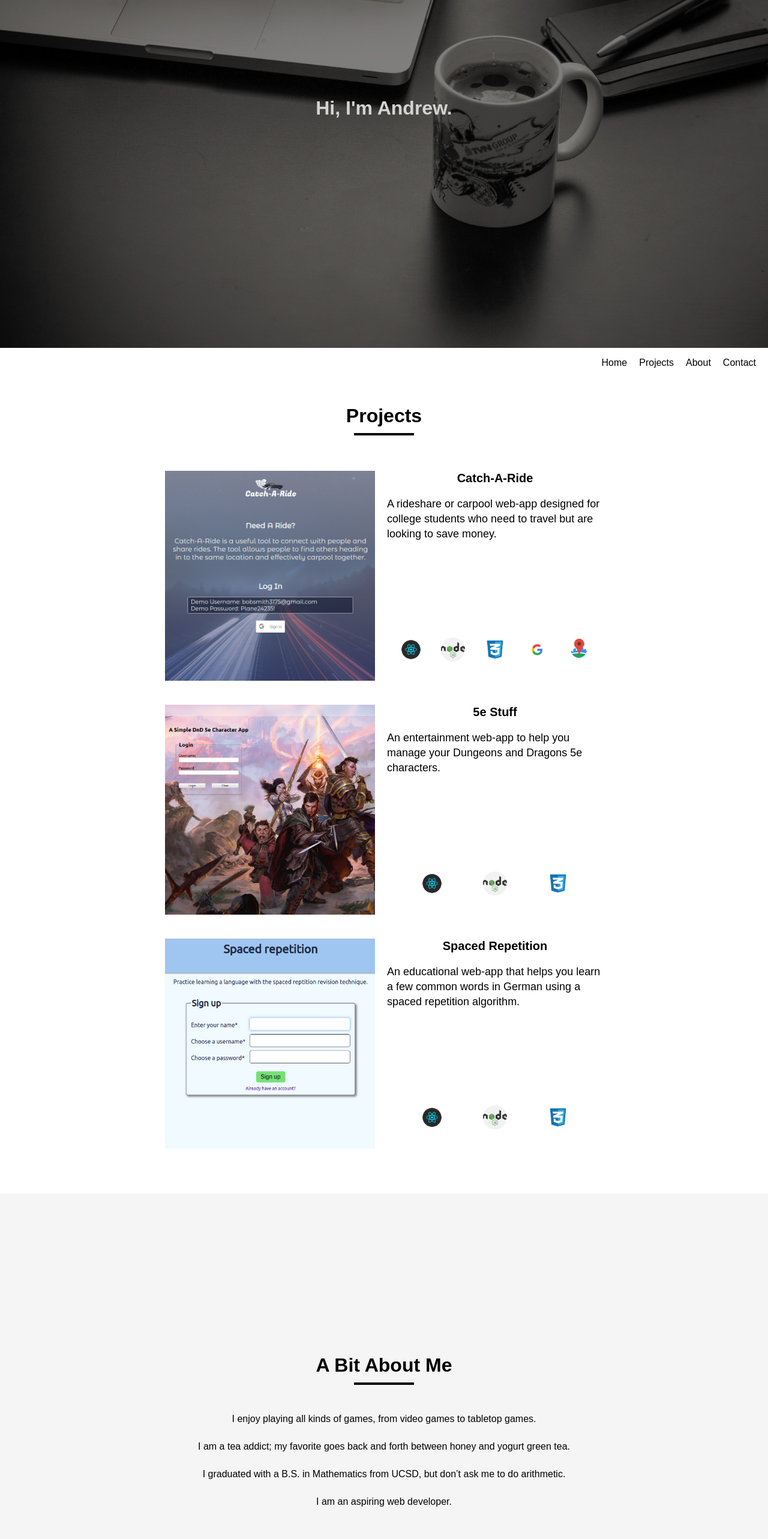
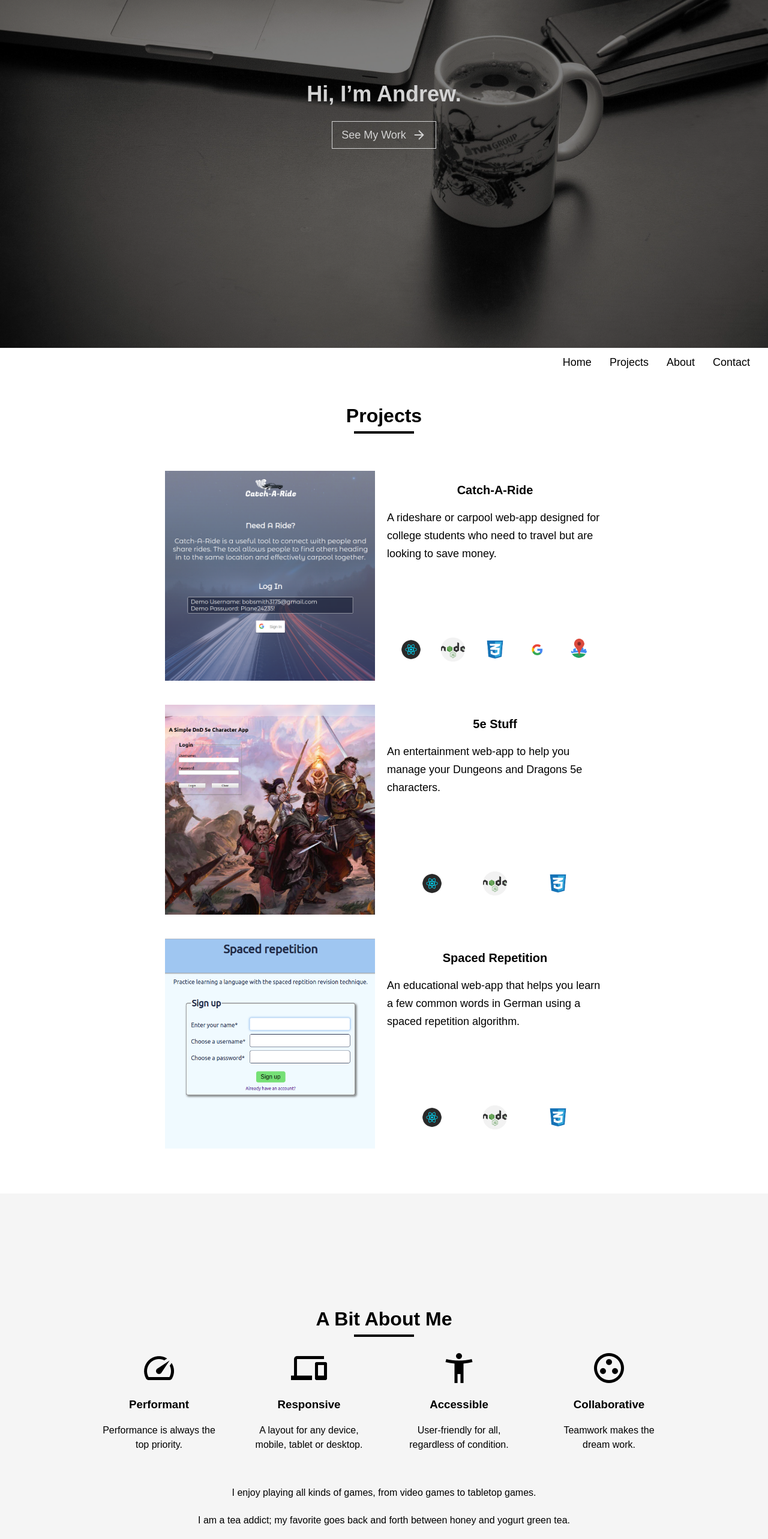
Before and after one commit to thinkful-ei-emu/AndrewYin-react-portfolio, a React (Create React App) app: page / in a window 1280 px wide. Shown: the part 220-2786 px from the top of the page at 60% size. Built offline with nearby package versions, Linux system fonts and the light colour scheme.

Commit message:
disable hover on touch event

```diff
--- a/package.json
+++ b/package.json
@@ -1,7 +1,6 @@
 {
   "name": "react-portfolio",
   "version": "0.1.0",
-  "homepage": "https://andrews-stuff.netlify.com/",
   "private": true,
   "dependencies": {
     "prop-types": "^15.7.2",
--- a/public/index.html
+++ b/public/index.html
@@ -6,18 +6,21 @@
   <meta name="viewport" content="width=device-width, initial-scale=1" />
   <meta name="theme-color" content="#000000" />
   <meta name="description" content="Andrew Yin's Portfolio" />
+
   <link href="https://fonts.googleapis.com/css?family=Open+Sans&display=swap" rel="stylesheet">
+  <link href="https://fonts.googleapis.com/icon?family=Material+Icons+Outlined" rel="stylesheet">
+
   <link rel="apple-touch-icon" sizes="180x180" href="/apple-touch-icon.png">
   <link rel="icon" type="image/x-icon" href="/favicon.ico">
   <link rel="icon" type="image/png" sizes="32x32" href="/favicon-32x32.png">
   <link rel="icon" type="image/png" sizes="16x16" href="/favicon-16x16.png">
-  <link rel="manifest" href="/site.webmanifest">
 
   <!--
       manifest.json provides metadata used when your web app is installed on a
       user's mobile device or desktop. See https://developers.google.com/web/fundamentals/web-app-manifest/
     -->
   <link rel="manifest" href="%PUBLIC_URL%/manifest.json" />
+  <link rel="manifest" href="/site.webmanifest">
   <!--
       Notice the use of %PUBLIC_URL% in the tags above.
       It will be replaced with the URL of the `public` folder during the build.
--- a/src/App.css
+++ b/src/App.css
@@ -50,8 +50,8 @@ button {
   margin: 20px 0;
   width: 100%;
   height: 50px;
-  /* line-height: 50px; */
   font-size: 32px;
+  line-height: 32px;
 }
 .sectionHeader::after {
   content: "";
@@ -62,7 +62,14 @@ button {
   border-bottom: solid 4px black;
 }
 
-@media screen and (prefers-reduced-motion: reduce) {
+.material-icons-outlined.md-18 { font-size: 18px; }
+.material-icons-outlined.md-24 { font-size: 24px; }
+.material-icons-outlined.md-36 { font-size: 36px; }
+.material-icons-outlined.md-48 { font-size: 48px; }
+.material-icons-outlined.md-60 { font-size: 60px; }
+
+
+@media only screen and (prefers-reduced-motion: reduce) {
   html {
     scroll-behavior: auto;
   }
--- a/src/App.js
+++ b/src/App.js
@@ -9,9 +9,51 @@ import Footer from './components/Footer';
 import Hamburger from './components/Hamburger';
 
 class App extends React.Component {
+  constructor(props) {
+    super(props);
+
+    this.state = {
+      hasHover: true,
+      lastTouchTime: 0
+    };
+  }
+
+  componentDidMount() {
+    // document.addEventListener('touchstart', this.updateLastTouchTime, true);
+    document.addEventListener('touchstart', this.disableHover, true);
+    document.addEventListener('mousemove', this.enableHover, true);
+  }
+
+  componentWillUnmount() {
+    document.removeEventListener('touchstart', this.disableHover);
+    document.removeEventListener('mousemove', this.enableHover);
+  }
+
+  enableHover = () => {
+    // if (new Date() - this.state.lastTouchTime < 500) return;
+    if (this.state.hasHover) return;
+
+    this.setState({
+      hasHover: true
+    });
+  }
+  disableHover = () => {
+    if (!this.state.hasHover) return;
+
+    this.setState({
+      hasHover: false
+    });
+  }
+  // updateLastTouchTime = () => {
+  //   this.setState({
+  //     lastTouchTime: new Date()
+  //   });
+  // }
+
+
   render() {
     return (
-      <div className='App'>
+      <div className={'App' + (this.state.hasHover ? ' hasHover' : '')}>
         <Hamburger />
         <Hero />
         <Navbar />
--- a/src/components/About.css
+++ b/src/components/About.css
@@ -11,3 +11,32 @@
 .aboutSection p {
   margin: 30px 0;
 }
+
+.devSection {
+  display: grid;
+  grid-template-columns: repeat(1, 250px);
+  justify-items: center;
+}
+
+.devItem {
+  display: flex;
+  flex-direction: column;
+  width: 200px;
+  margin-bottom: 20px;
+}
+.devItem h3 {
+  margin: 20px 0;
+}
+.devItem p {
+  line-height: 24px;
+  margin: 10px 0;
+}
+@media only screen and (min-width: 512px) {
+  .devSection {
+    grid-template-columns: repeat(2, 250px);
+  }
+}@media only screen and (min-width: 1024px) {
+  .devSection {
+    grid-template-columns: repeat(4, 250px);
+  }
+}
--- a/src/components/About.js
+++ b/src/components/About.js
@@ -5,11 +5,49 @@ function About() {
   return (
     <section id='aboutMe' className='aboutSection'>
       <h1 className='sectionHeader'>A Bit About Me</h1>
-      <section>
+      <section className='devSection'>
+        <div className='devItem'>
+          <i id='need4speed' className="material-icons-outlined md-60">
+            speed
+          </i>
+          <div>
+            <h3>Performant</h3>
+            <p>Performance is always the top priority.</p>
+          </div>
+        </div>
+        <div className='devItem'>
+          <i id='hangman' className="material-icons-outlined md-60">
+            phonelink
+          </i>
+          <div>
+            <h3>Responsive</h3>
+            <p>A layout for any device, mobile, tablet or desktop.</p>
+          </div>
+        </div>
+        <div className='devItem'>
+          <i id='t_pose' className="material-icons-outlined md-60">
+            accessibility_new
+          </i>
+          <div>
+            <h3>Accessible</h3>
+            <p>User-friendly for all, regardless of condition.</p>
+          </div>
+        </div>
+        <div className='devItem'>
+          <i id='sam_fisher' className="material-icons-outlined md-60">
+            group_work
+          </i>
+          <div>
+            <h3>Collaborative</h3>
+            <p>Teamwork makes the dream work.</p>
+          </div>
+        </div>
+
+      </section>
+      <section id='hobbySection'>
         <p>I enjoy playing all kinds of games, from video games to tabletop games.</p>
         <p>I am a tea addict; my favorite goes back and forth between honey and yogurt green tea.</p>
         <p>I graduated with a B.S. in Mathematics from UCSD, but don’t ask me to do arithmetic.</p>
-        <p>I am an aspiring web developer.</p>
       </section>
     </section>
   );
--- a/src/components/Contact.css
+++ b/src/components/Contact.css
@@ -41,10 +41,14 @@
   bottom: 0;
 }
 
-.myInfoSection{
+.myInfoSection {
   display: flex;
   flex-direction: column;
   align-items: center;
+}
+.myInfoSection p {
+  line-height: 24px;
+  margin-bottom: 25px;
 }
 
 .myStuffSection {
--- a/src/components/Hero.css
+++ b/src/components/Hero.css
@@ -10,14 +10,40 @@
 }
 
 .pageQuote {
-  /* position: absolute; */
-  /* top: 0; */
   color: lightgray;
   display: flex;
+  flex-direction: column;
   align-items: center;
   justify-content: center;
   margin: 0;
+  font-size: 18px;
   width: 100%;
   height: 100vh;
   min-height: 500px;
 }
+
+.heroLink {
+  display: flex;
+  justify-content: center;
+  text-decoration: none;
+  color: lightgray;
+  border: 1px solid lightgray;
+  font-size: 18px;
+  line-height: 24px;
+  padding: 10px 15px;
+  transition: 0.25s;
+}
+.App.hasHover .heroLink:hover {
+  color: black;
+  background-color: lightgray;
+}
+
+.rotate {
+  color: lightgray;
+  margin-left: 10px;
+  transition: 0.25s;
+}
+.App.hasHover .heroLink:hover .rotate {
+  color: black;
+  transform: rotate(90deg);
+}
--- a/src/components/Hero.js
+++ b/src/components/Hero.js
@@ -3,8 +3,12 @@ import './Hero.css';
 
 function Hero(props) {
   return <>
-    <header>
-      <h1 className='pageQuote'>{'Hi, I\'m Andrew.'}</h1>
+    <header className='pageQuote'>
+      <h1 className='heroQuote'>Hi, I&rsquo;m Andrew.</h1>
+      <a href="#projects" className='heroLink'>
+        See My Work
+        <i className="material-icons-outlined rotate">arrow_forward</i>
+      </a>
     </header>
     <div id='hero' className='hero'></div>
   </>;
--- a/src/components/Navbar.css
+++ b/src/components/Navbar.css
@@ -12,15 +12,27 @@
   color: white;
 }
 
-.navbar p {
-  margin-right: auto;
-  margin-left: 20px;
+.navbar .nav-link {
+  margin-right: 30px;
+  padding: 5px 0 0 0;
+  font-size: 18px;
+  line-height: 18px;
+  /* color: white; */
 }
-
-.navbar .nav-link {
-  margin-right: 20px;
-  padding: 0;
-  /* color: white; */
+.navbar .nav-link::after {
+  content: "";
+  display: block;
+  margin: 0 auto;
+  padding-top: 5px;
+  width: 0;
+  border-bottom: solid 2px black;
+  transition: 0.5s ease;
+}
+.navbar.sticky .nav-link::after {
+  border-bottom: solid 2px white;
+}
+.App.hasHover .navbar .nav-link:hover::after {
+  width: 100%;
 }
 
 @media only screen and (min-width: 450px) {
--- a/src/components/Project.css
+++ b/src/components/Project.css
@@ -51,7 +51,14 @@
   width: 100px;
   height: 35px;
   color: white;
+  transition: 0.25s;
 }
+.App.hasHover .demoLink:hover {
+  color: black;
+  background-color: lightgray;
+  border-color: lightgray;
+}
+
 
 .projectName {
   display: flex;
@@ -67,12 +74,12 @@
   flex-direction: column;
   position: relative;
   align-items: center;
-  padding-left: 20px;
   width: 380px;
+  padding: 20px 0 0 20px;
 }
 
 .projectDesc {
-  line-height: 25px;
+  line-height: 30px;
   font-size: 18px;
   text-align: left;
   width: 100%;
@@ -84,7 +91,6 @@
   position: absolute;
   bottom: 0;
   width: 100%;
-  /* height: 40px; */
   justify-content: space-evenly;
   margin: 0;
   padding: 0 0 32px 0;
```
Also changed, not shown: 3 other files (tests, documents, lock files or other folders).
